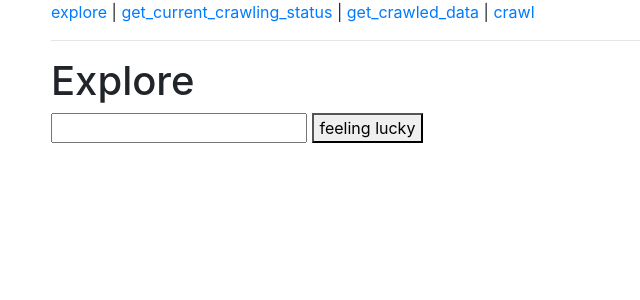
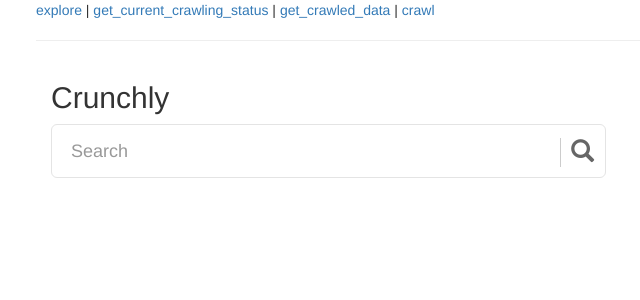
Before and after one commit to amarish-kumar/bing-bong, a Flask app: page / in a window 1280 px wide. Shown: the top 300 px of the page, without its empty margins (34-674 px from the left). Run offline with Flask 2, Linux system fonts and the light colour scheme; some libraries are stand-ins or nearby versions.

Commit message:
Add search bar

```diff
--- /dev/null
+++ b/app/static/css/style.css
@@ -0,0 +1,34 @@
+h2 {
+    font-family: 'Pacifico', cursive;
+}
+#custom-search-input{
+    padding: 3px;
+    border: solid 1px #E4E4E4;
+    border-radius: 6px;
+    background-color: #fff;
+}
+
+#custom-search-input input{
+    border: 0;
+    box-shadow: none;
+}
+
+#custom-search-input button{
+    margin: 2px 0 0 0;
+    background: none;
+    box-shadow: none;
+    border: 0;
+    color: #666666;
+    padding: 0 8px 0 10px;
+    border-left: solid 1px #ccc;
+}
+
+#custom-search-input button:hover{
+    border: 0;
+    box-shadow: none;
+    border-left: solid 1px #ccc;
+}
+
+#custom-search-input .glyphicon-search{
+    font-size: 23px;
+}
--- a/app/templates/explore.html
+++ b/app/templates/explore.html
@@ -2,11 +2,25 @@
 {% block title %}Explore{% endblock %}
 
 {% block body %}
-    <h1>Explore</h1>
-    <input type="text" id="query"/>
-    <button id="explore">feeling lucky</button>
+  <div class="container">
+    	<div class="row">
+          <div class="col-md-6">
+        	<h2>Crunchly</h2>
+              <div id="custom-search-input">
+                  <div class="input-group col-md-12">
+                      <input type="text" id="query" class="form-control input-lg" placeholder="Search" />
+                      <span class="input-group-btn">
+                          <button class="btn btn-info btn-lg" id="explore" type="button">
+                              <i class="glyphicon glyphicon-search"></i>
+                          </button>
+                      </span>
+                  </div>
+               </div>
+          </div>
+    	</div>
+    </div>
     <div id="results">
 
     </div>
-	<script src="/static/explore.js"></script>
+	<script src="/static/js/explore.js"></script>
 {% endblock %}
--- a/app/templates/layout.html
+++ b/app/templates/layout.html
@@ -3,13 +3,10 @@
 <head>
     {% block head %}
     <meta charset="UTF-8">
-    <link href="/static/bootstrap.min.css" rel="stylesheet">
-	<link href="/static/css/common.css" rel="stylesheet">
-
-	<script src="//ajax.googleapis.com/ajax/libs/jquery/3.2.1/jquery.min.js"></script>
-	<script src="/static/bootstrap.min.js"></script>
-
-    <title>{% block title %}Home{% endblock %} - Crawler</title>
+	<link href="/static/css/style.css" rel="stylesheet">
+    <link href="https://maxcdn.bootstrapcdn.com/bootstrap/3.3.7/css/bootstrap.min.css" rel="stylesheet" integrity="sha384-BVYiiSIFeK1dGmJRAkycuHAHRg32OmUcww7on3RYdg4Va+PmSTsz/K68vbdEjh4u" crossorigin="anonymous">
+    <link href="https://fonts.googleapis.com/css?family=Pacifico" rel="stylesheet">
+    <title>{% block title %}Home{% endblock %} - Crunchly</title>
     {% endblock %}
 </head>
 <body>
@@ -23,5 +20,10 @@
         {{ body }}
     {% endblock %}
 </div>
+<script
+  src="https://code.jquery.com/jquery-3.2.1.min.js"
+  integrity="sha256-hwg4gsxgFZhOsEEamdOYGBf13FyQuiTwlAQgxVSNgt4="
+  crossorigin="anonymous"></script>
+<script src="https://maxcdn.bootstrapcdn.com/bootstrap/3.3.7/js/bootstrap.min.js"></script>
 </body>
 </html>
--- /dev/null
+++ b/db_repository/manage.py
@@ -0,0 +1,5 @@
+#!/usr/bin/env python
+from migrate.versioning.shell import main
+
+if __name__ == '__main__':
+    main()
```
Also changed, not shown: db_repository/migrate.cfg (added, +25 -0 lines), app.db (added), app/static/js/crawl.js (added), app/static/js/explore.js (renamed from app/static/explore.js), db_repository/__init__.py (added), db_repository/versions/__init__.py (added), 9 other files.
